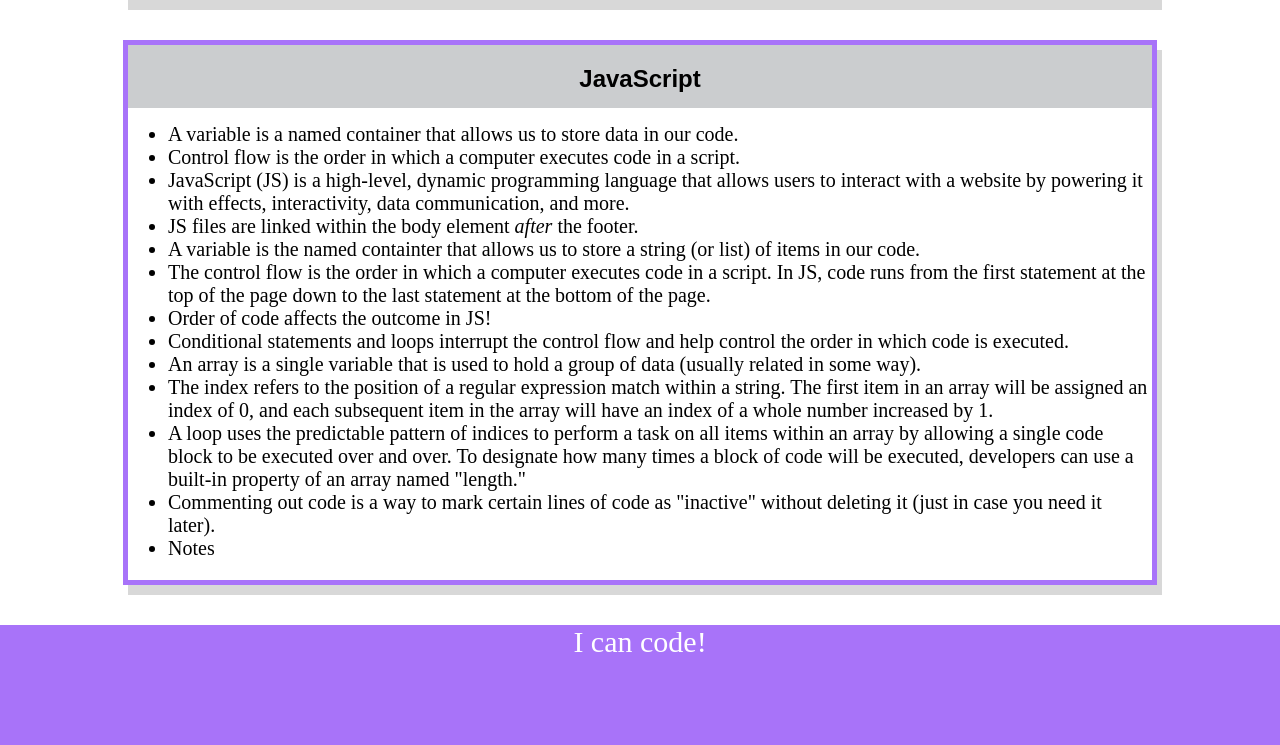
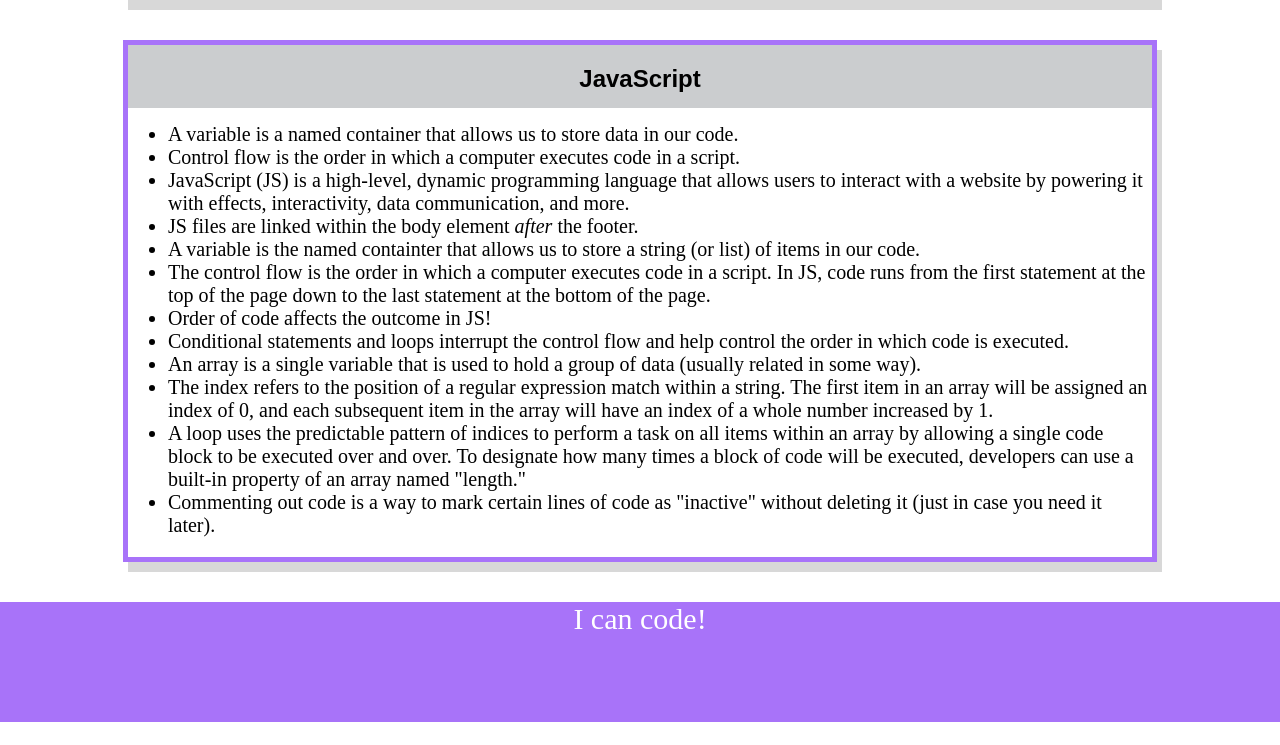
Before and after one commit to SunnyOhK/prework-study-guide, a plain HTML site: page index.html in a window 1280 px wide. Shown: the part 1139-1884 px from the top of the page. After the commit the page ends 1861 px from the top, so only its background shows below. Drawn offline with Linux system fonts and the light colour scheme.

Commit message:
Update index.html

```diff
--- a/index.html
+++ b/index.html
@@ -65,7 +65,6 @@
           <li>The index refers to the position of a regular expression match within a string. The first item in an array will be assigned an index of 0, and each subsequent item in the array will have an index of a whole number increased by 1.</li>
           <li>A loop uses the predictable pattern of indices to perform a task on all items within an array by allowing a single code block to be executed over and over. To designate how many times a block of code will be executed, developers can use a built-in property of an array named "length."</li>
           <li>Commenting out code is a way to mark certain lines of code as "inactive" without deleting it (just in case you need it later).</li>
-          <li>Notes</li>
         </ul>
       </section>
     <footer>
```
